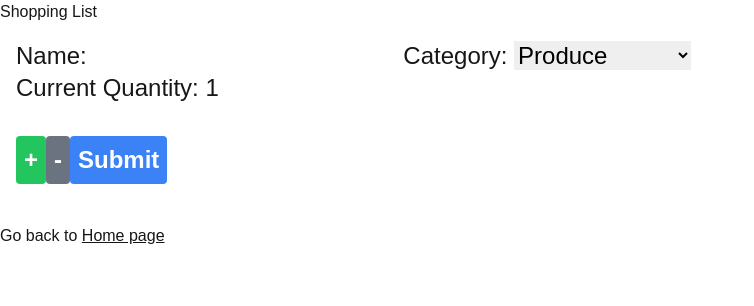
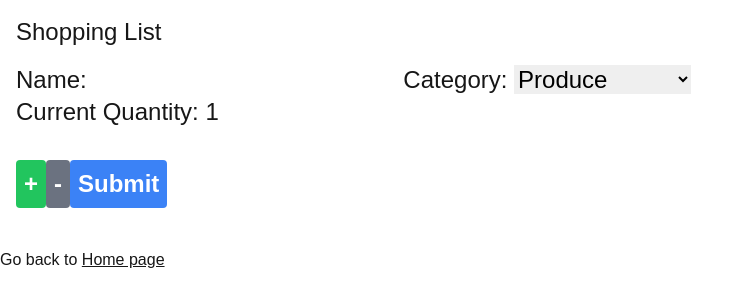
Before and after one commit to Jeffdcdr/cprg306-assignments, a Next.js app: page /week-6 in a window 1280 px wide. Shown: the top 306 px of the page, without its empty margins (0-754 px from the left). Built offline with nearby package versions, Linux system fonts and the light colour scheme.

Commit message:
Week-6 - adding styling

```diff
--- a/app/week-6/new-item.js
+++ b/app/week-6/new-item.js
@@ -13,20 +13,6 @@ export default function NewItem() {
 
   const handleSubmit = (event) => {
     event.preventDefault();
-
-     //error handling
-     if (name === "") {
-      setNameError("Please enter a name!");
-      return;
-    } else {
-      setNameError(""); // Clear error if name is valid
-    }
-
-    // if (name === "") {
-    //   alert("Please enter a name!");
-    //   return;
-    // }
-
     let item = { name, quantity, category };
     console.log(item);
     alert(`You added ${quantity} ${name} to the ${category} category`);
@@ -35,8 +21,6 @@ export default function NewItem() {
     setQuantity(1);
     setCategory("produce");
     setName("");
-
-
   };
 
   return (
@@ -53,7 +37,6 @@ export default function NewItem() {
         value={name}
         onChange={(event) => setName(event.target.value)}
       />
-      {nameError && <p className="text-red-500">{nameError}</p>}
 
       <label htmlFor="category">Category: </label>
       <select
@@ -99,6 +82,7 @@ export default function NewItem() {
               : "bg-red-500 hover:bg-red-700"
           } text-white font-bold py-2 px-2 rounded`}
         />
+
         <input //submit button
           type="submit"
           value="Submit"
--- a/app/week-6/page.js
+++ b/app/week-6/page.js
@@ -4,7 +4,7 @@ import NewItem from "./new-item";
 export default function Page() {
     return (
       <main>
-        <h1>Shopping List</h1>
+        <h1 className="text-2xl mx-4 my-4">Shopping List</h1>
         <NewItem/>
         <br></br>
         <p>
```
